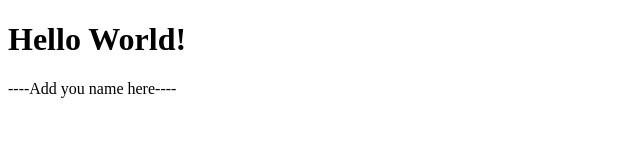
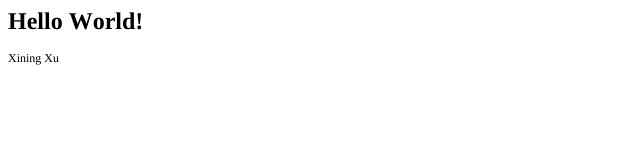
Before and after one commit to DS4200-S23-Class/ic-01-Jaclyn922, a plain HTML site: page index.html in a window 1280 px wide. Shown: the whole page, without its empty margins (0-640 px from the left). Drawn offline with Linux system fonts and the light colour scheme.

Commit message:
part 1 done

```diff
--- a/index.html
+++ b/index.html
@@ -1,14 +1,18 @@
-<!DOCTYPE html>
+<!DOCTYPE html PUBLIC "-//W3C//DTD HTML 4.01//EN" "http://www.w3.org/TR/html4/strict.dtd">
 <html>
+<head>
+  <meta http-equiv="Content-Type" content="text/html; charset=utf-8">
+  <meta http-equiv="Content-Style-Type" content="text/css">
+  <title></title>
+  <meta name="Generator" content="Cocoa HTML Writer">
+  <meta name="CocoaVersion" content="2022.44">
+  <style type="text/css">
+    p.p2 {margin: 0.0px 0.0px 12.0px 0.0px; font: 12.0px Times; color: #000000; -webkit-text-stroke: #000000}
+    span.s1 {font-kerning: none}
+  </style>
+</head>
 <body>
-
-<h1>Hello World!</h1>
-
-<p>
-
-----Add you name here----
-
-</p>
-
+<h1 style="margin: 0.0px 0.0px 16.1px 0.0px; font: 24.0px Times; color: #000000; -webkit-text-stroke: #000000"><span class="s1"><b>Hello World!</b></span></h1>
+<p class="p2"><span class="s1">Xining Xu</span></p>
 </body>
 </html>
```
Also changed, not shown: 1 other file.
